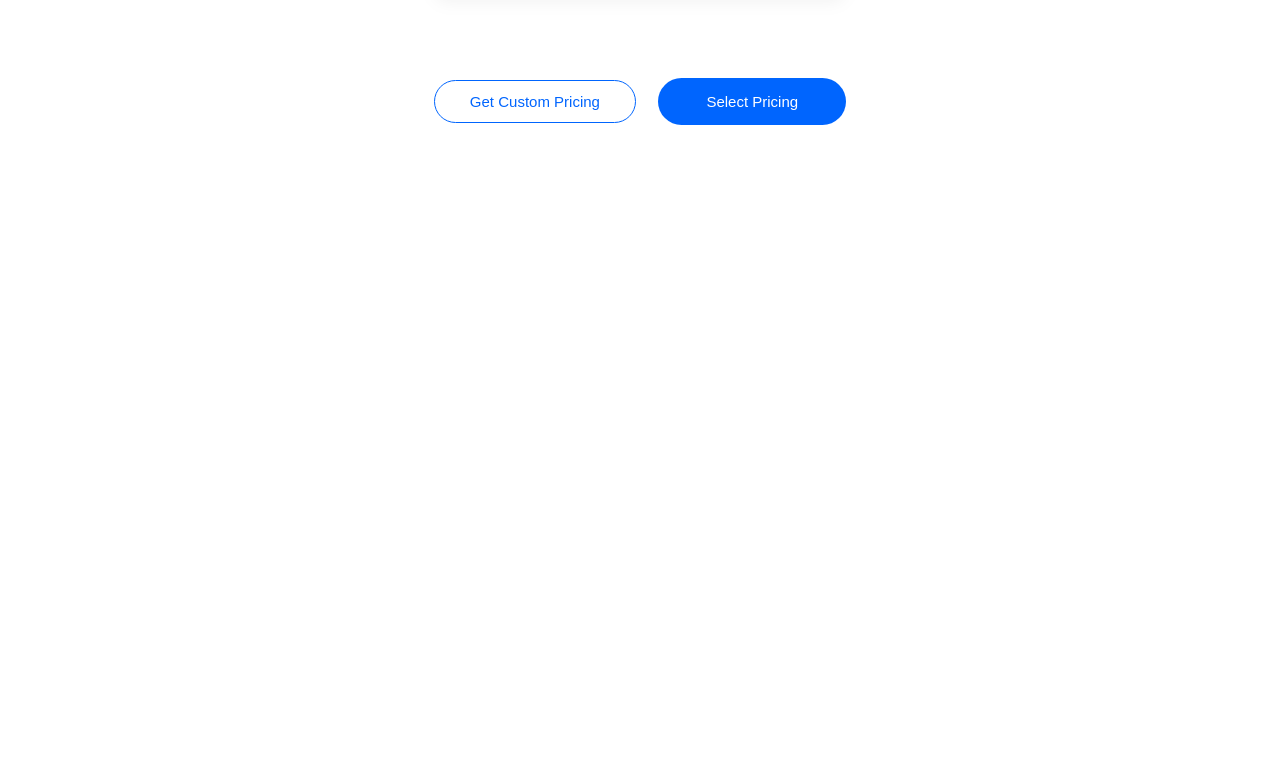
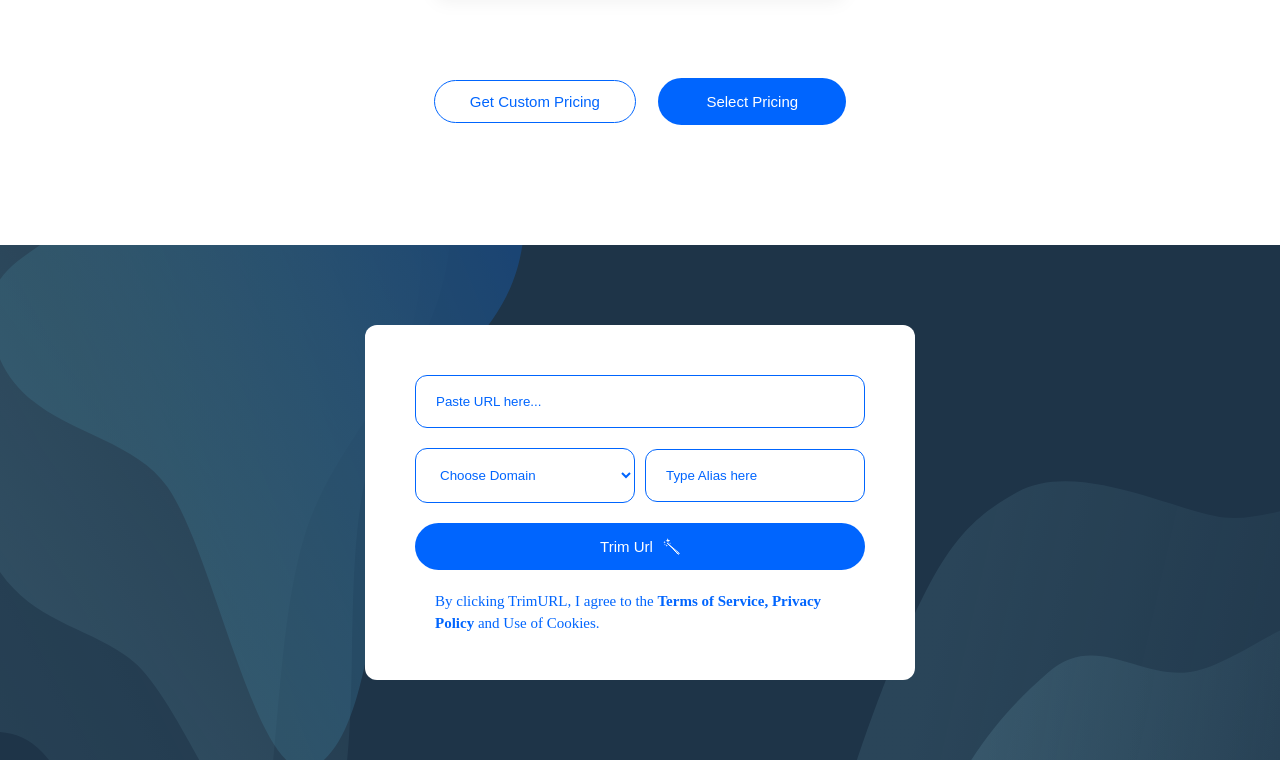
Before and after one commit to adetutudeborah/scissor-landing-page, a plain HTML site: page index.html in a window 1280 px wide. Shown: the part 2903-3663 px from the top of the page. Before the commit the page ends 3148 px from the top, so only its background shows below. Drawn offline with Linux system fonts and the light colour scheme; a web font is replaced by a local one.

Commit message:
added form section

```diff
--- a/index.html
+++ b/index.html
@@ -222,7 +222,43 @@
 
      <section class="form">
 
+        <div class="form-container">
 
+            <form>
+                <div class="inputcontainer">
+                    <input
+                        class="inputbox"
+                        type="text"
+                        placeholder="Paste URL here..."
+                        required
+                    />
+                </div>
+
+                <div class="domain-input">
+
+                    <select name="choose domain" class="choose-domain">
+                        <option value="choose domain">Choose Domain</option>
+                        <option value="domain 1">domain 1</option>
+                        <option value="domain 2">domain 2</option>
+                        <option value="domain 3">domain 3</option>
+                    </select>
+
+                    <input
+                        class="inputbox"
+                        type="text"
+                        placeholder="Type Alias here"
+                        required
+                    />
+                </div>
+            </form>
+
+            <button class="form-button">Trim Url <img src="./images/magic wand.svg" alt=""></button>
+            <p class="form-text">
+                By clicking TrimURL, I agree to the
+                <strong>Terms of Service, Privacy Policy</strong> and Use of Cookies.
+            </p>
+
+        </div>
 
      </section>
 
--- a/src/styles.css
+++ b/src/styles.css
@@ -468,3 +468,85 @@
 }
 
 /* Form section */
+
+.form {
+   background-color: var(--secondary-color);
+   background-image: url(../images/form-left-bg.svg), url(../images/form-right-bg.svg);
+   background-position: left bottom, right bottom;
+   background-repeat: no-repeat, no-repeat;
+   padding: 8rem 0;
+}
+
+.form-container {
+   width: 100%;
+   /* max-width: 476px; */
+   max-width: 550px;
+   height: 355px;
+   background-color: var(--white-color);
+   margin: 0rem auto;
+   border-radius: 12px;
+   padding: 5rem;
+}
+
+.inputcontainer {
+   width: 100%;
+}
+
+input[type=text],
+input[type=email],
+.choose-domain
+{
+  width: 100%;
+  padding: 1.8rem 2rem;
+  margin-bottom: 2rem;
+  border-radius: 12px;
+  color: var(--primary-color);
+  background-color: var(--white-color);
+  border: solid transparent;
+  outline: none;
+  border: 1px solid var(--primary-color);
+}
+
+input[type=text]:focus,
+input[type=email]:focus,
+.choose-domain {
+   color: var(--primary-color);
+   background-color: var(--white-color);
+   border-radius: 12px;
+   border: 1px solid var(--primary-color);
+ }
+
+input::placeholder{
+   color: var(--primary-color);
+
+ }
+
+.domain-input {
+   display: flex;
+   align-items: center;
+   gap: 10px;
+}
+
+.form-button {
+   width: 100%;
+   padding: 1.2rem 0;
+   background-color: var(--primary-color);
+   color: var(--white-color);
+   font-size: 1.5rem;
+   font-weight: 500;
+   text-decoration: none;
+   border-radius: 100px;
+   outline: none;
+   border: solid transparent;
+   display: flex;
+   justify-content: center;
+   gap: 10px;
+}
+
+.form-text {
+   font-family: var(--medium-font-family);
+   font-size: 1.5rem;
+   color: var(--primary-color);
+   padding: 2rem;
+   line-height: 1.5;
+}
```
Also changed, not shown: images/form-left-bg.svg (added), images/form-right-bg.svg (added).
